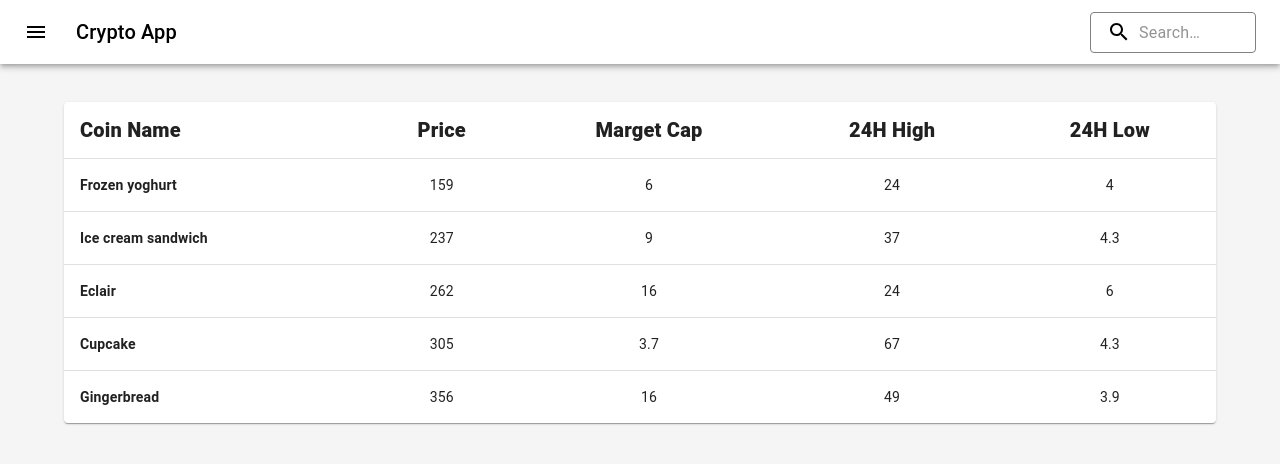
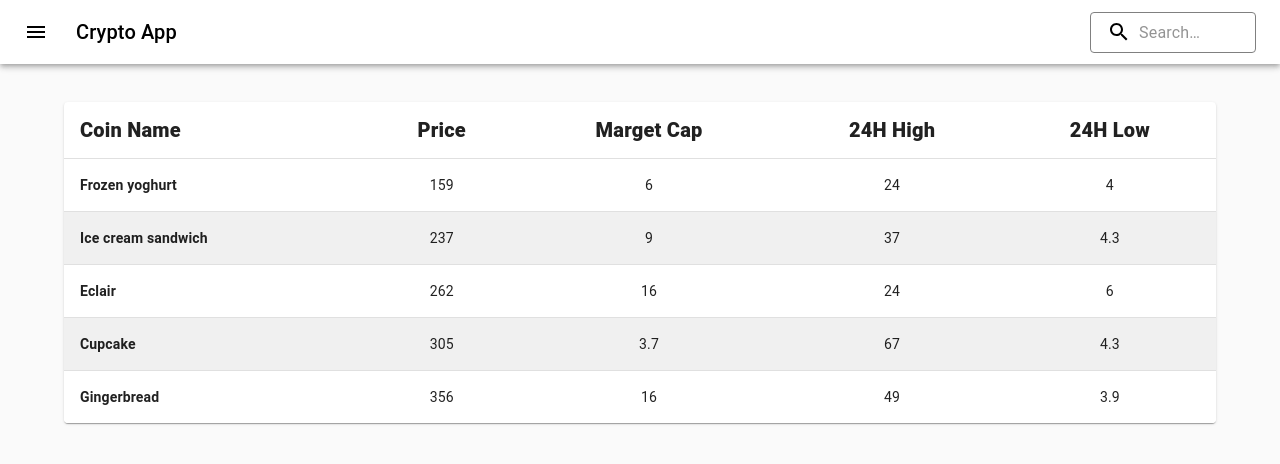
Before and after one commit to Sourav12061999/crypto-search-app, a Next.js app: page / in a window 1280 px wide. Shown: the top 464 px of the page. Built offline with nearby package versions, Linux system fonts and the light colour scheme.

Commit message:
row color changed

```diff
--- a/components/Table/tableBodyComp.jsx
+++ b/components/Table/tableBodyComp.jsx
@@ -1,11 +1,14 @@
 import React from "react";
 import TableRow from "@mui/material/TableRow";
 import TableCell from "@mui/material/TableCell";
-function TableBodyComp({ row }) {
+function TableBodyComp({ row, index }) {
   return (
     <TableRow
       key={row.name}
-      sx={{ "&:last-child td, &:last-child th": { border: 0 } }}
+      sx={{
+        "&:last-child td, &:last-child th": { border: 0 },
+        backgroundColor: index % 2 !== 0 ? "rgb(240, 240, 240)" : "white",
+      }}
     >
       <TableCell sx={{ fontWeight: 600 }} component="th" scope="row">
         {row.name}
--- a/components/Table/tableComp.jsx
+++ b/components/Table/tableComp.jsx
@@ -43,9 +43,9 @@ export default function TableComp() {
           </TableRow>
         </TableHead>
         <TableBody>
-          {rows.map((row) => (
+          {rows.map((row, index) => (
             <React.Fragment key={row.name}>
-              <TableBodyComp row={row} />
+              <TableBodyComp index={index} row={row} />
             </React.Fragment>
           ))}
         </TableBody>
--- a/styles/globals.css
+++ b/styles/globals.css
@@ -3,7 +3,7 @@ a {
   text-decoration: none;
 }
 body {
-  background-color: rgb(245, 245, 245);
+  background-color: rgb(250, 250, 250);
 }
 * {
   margin: 0%;
```
